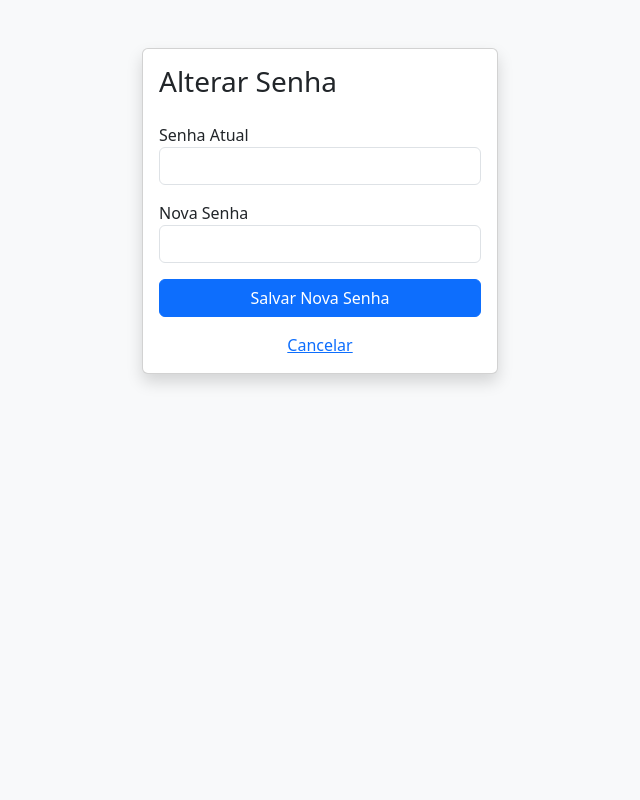
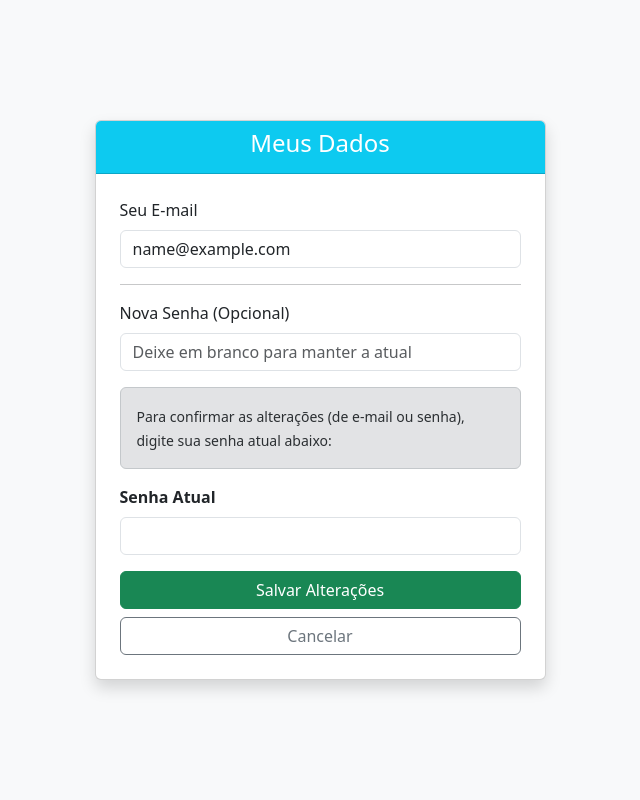
Before and after one commit to RafaelPeixotoBH/site-python-flask, a Flask app: page /mudar-senha in a window 1280 px wide. Shown: the whole page, without its empty margins (320-960 px from the left). Run offline with Flask 3, Linux system fonts and the light colour scheme; the visitor is signed in with stand-in values (Sample User, id 1).

Commit message:
mudar e-mail

```diff
--- a/templates/mudar_senha.html
+++ b/templates/mudar_senha.html
@@ -2,28 +2,55 @@
 <html lang="pt-br">
 <head>
     <meta charset="UTF-8">
-    <title>Mudar Senha</title>
+    <title>Meus Dados</title>
     <link href="https://cdn.jsdelivr.net/npm/bootstrap@5.3.0/dist/css/bootstrap.min.css" rel="stylesheet">
 </head>
-<body class="bg-light mt-5">
+<body class="bg-light d-flex align-items-center py-5" style="height: 100vh;">
     <div class="container">
         <div class="row justify-content-center">
-            <div class="col-md-4">
+            <div class="col-md-5">
                 <div class="card shadow">
-                    <div class="card-body">
-                        <h3 class="mb-4">Alterar Senha</h3>
+                    <div class="card-header bg-info text-white text-center">
+                        <h4>Meus Dados</h4>
+                    </div>
+                    <div class="card-body p-4">
+
+                        {% with messages = get_flashed_messages() %}
+                        {% if messages %}
+                            <div class="alert alert-warning">{{ messages[0] }}</div>
+                        {% endif %}
+                        {% endwith %}
+
                         <form method="POST">
                             <div class="mb-3">
-                                <label>Senha Atual</label>
+                                <label class="form-label">Seu E-mail</label>
+                                <input type="email" name="email" class="form-control"
+                                       value="{{ current_user.email }}" required>
+                            </div>
+
+                            <hr>
+
+                            <div class="mb-3">
+                                <label class="form-label">Nova Senha (Opcional)</label>
+                                <input type="password" name="nova_senha" class="form-control"
+                                       placeholder="Deixe em branco para manter a atual">
+                            </div>
+
+                            <div class="alert alert-secondary mt-3">
+                                <small>Para confirmar as alterações (de e-mail ou senha), digite sua senha atual abaixo:</small>
+                            </div>
+
+                            <div class="mb-3">
+                                <label class="form-label fw-bold">Senha Atual</label>
                                 <input type="password" name="senha_atual" class="form-control" required>
                             </div>
-                            <div class="mb-3">
-                                <label>Nova Senha</label>
-                                <input type="password" name="nova_senha" class="form-control" required>
+
+                            <div class="d-grid gap-2">
+                                <button type="submit" class="btn btn-success">Salvar Alterações</button>
+                                <a href="/" class="btn btn-outline-secondary">Cancelar</a>
                             </div>
-                            <button type="submit" class="btn btn-primary w-100">Salvar Nova Senha</button>
                         </form>
-                        <a href="/" class="d-block text-center mt-3">Cancelar</a>
+
                     </div>
                 </div>
             </div>
```
